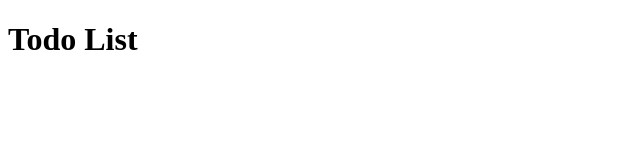
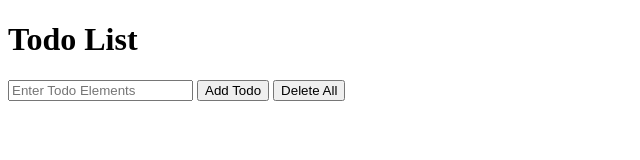
Before and after one commit to Muhammad-Abid11/TODO, a plain HTML site: page index.html in a window 1280 px wide. Shown: the whole page, without its empty margins (0-640 px from the left). Drawn offline with Linux system fonts and the light colour scheme.

Commit message:
Done but without styling

```diff
--- a/app.js
+++ b/app.js
@@ -0,0 +1,49 @@
+function addTodo() {
+    var inputValue = document.getElementById("inputs")
+    var ulELement = document.getElementById("list")
+    var liElement = document.createElement("li")
+    //1 new thing down create and add button element
+    var editBtn = "<button onclick='EditBtn(event)'>Edit Button</button>"
+    var delBtn = "<button onclick='DeleteBtn(event)'>Delete Button</button>"
+    //attach with li
+    liElement.innerHTML = inputValue.value + editBtn + delBtn;
+    ulELement.append(liElement)
+    inputValue.value = ''
+
+    DeleteBtn = (e) => {// here normal function error due to scope
+        console.log(e)
+        // e.target.parentElement.remove() // both work
+        e.target.parentNode.remove()
+    }
+    EditBtn = (e) => {
+        // console.log(e)
+        //2 new thind add css from here
+        var addTodo = document.getElementById("addTodo")
+        var UpdateTodo = document.getElementById("UpdateTodo")
+        addTodo.className = 'hide' //button hide
+        UpdateTodo.className = ''  //button unhide
+
+        //--edit functionality here down
+        // inputValue.value = e.target.previousSibling.innerHTML //Sir Kashif  use it when text in a <span></span>
+        inputValue.value = e.target.parentNode.firstChild.nodeValue // use it when text in a <span></span>
+        // console.log("Sir Ghous--->", e.target.parentNode.firstChild.nodeValue)
+
+    }
+    UpdateTodo = (e) => {
+        var addTodo = document.getElementById("addTodo")
+        var UpdateTodo = document.getElementById("UpdateTodo")
+        addTodo.className = ''
+        UpdateTodo.className = 'hide'
+
+        var inputValue = document.getElementById("inputs")
+        liElement.innerHTML = inputValue.value + editBtn + delBtn;
+        ulELement.append(liElement)
+        inputValue.value = ''
+    }
+    deleteAll = () => {
+        ulELement.innerHTML = ""
+    }
+}
+
+//
+//
--- a/index.html
+++ b/index.html
@@ -5,10 +5,27 @@
     <meta charset="UTF-8">
     <meta name="viewport" content="width=device-width, initial-scale=1.0">
     <title>Document</title>
+    <script src="app.js"></script>
+    <style>
+        .hide {
+            display: none;
+        }
+    </style>
 </head>
 
 <body>
     <h1>Todo List</h1>
+
+    <div>
+        <input type="text" id="inputs" placeholder="Enter Todo Elements">
+        <button id="addTodo" onclick="addTodo()">Add Todo </button>
+        <button id="UpdateTodo" onclick="UpdateTodo(event)" class="hide"> Update</button>
+        <button onclick="deleteAll()">Delete All </button>
+    </div>
+    <div>
+        <ol id="list">
+        </ol>
+    </div>
 </body>
 
 </html>
```
